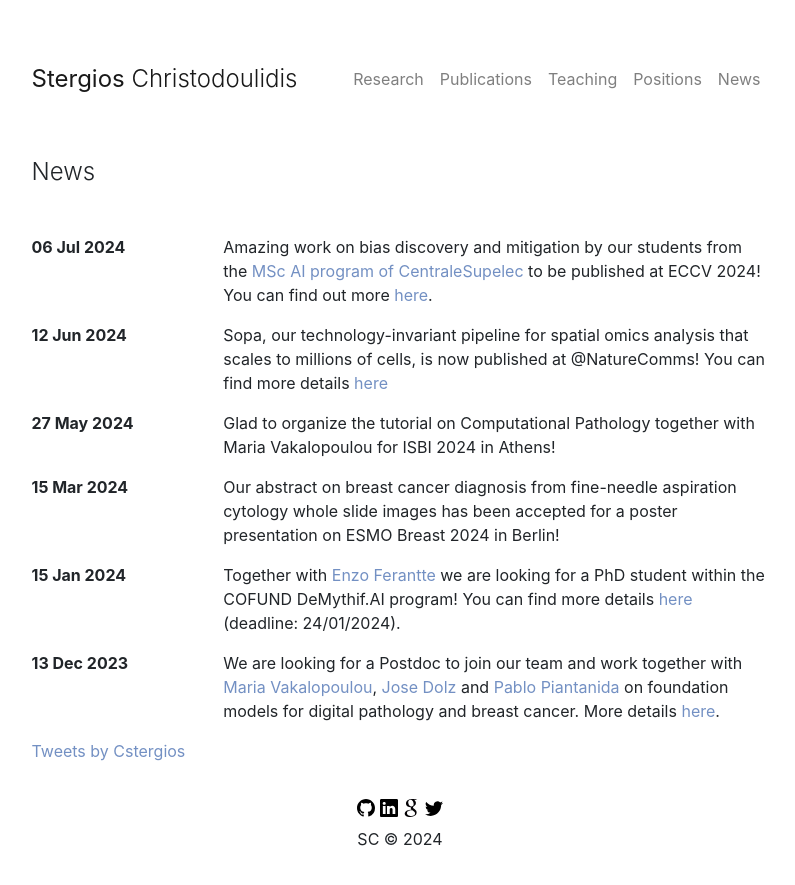
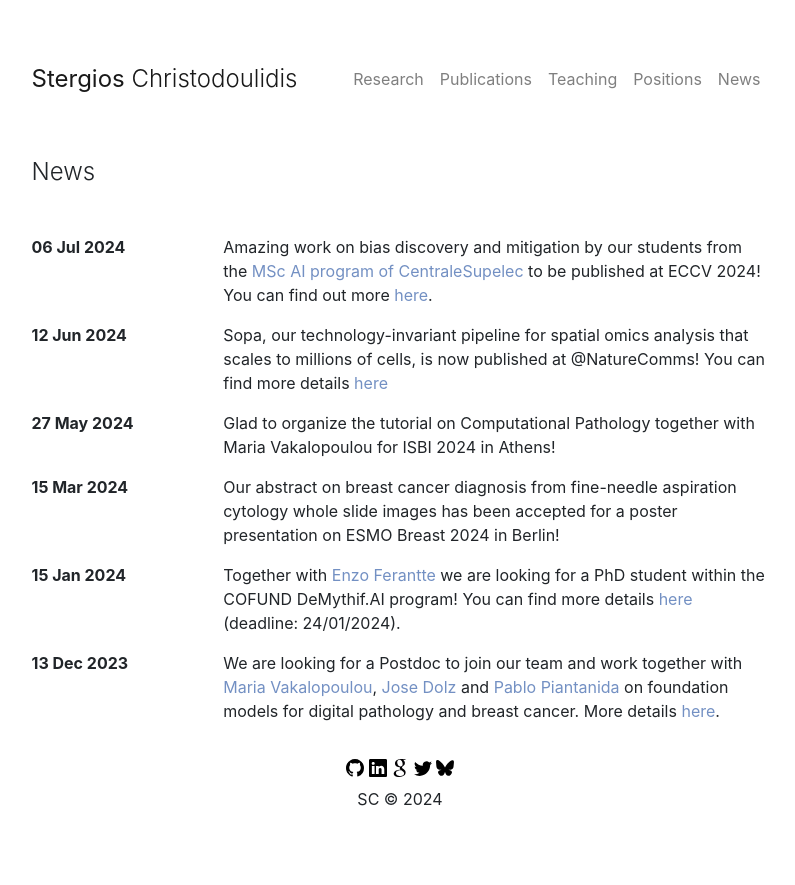
Before and after one commit to stergioc/stergioc.github.io, a Jekyll site: the page built from news.md, in a window 1280 px wide. Shown: the top 885 px of the page, without its empty margins (240-1035 px from the left). Built offline with Jekyll 4.4.1, drawn with Linux system fonts in a browser that asks for light colours; nearby versions of some CDN libraries; comment, search, counter and statistics services are not loaded.

Commit message:
added bsky links

```diff
--- a/_includes/footer.html
+++ b/_includes/footer.html
@@ -3,10 +3,16 @@
 
 
     <p class="p-10 m-2 text-center">
-        <a href="https://github.com/stergioc" target="_blank"><img src="/assets/img/github.svg" alt="Bootstrap" width="18" height="18" fill="#333"></a>
-        <a href="https://www.linkedin.com/in/stergioc/" target="_blank"><img src="/assets/img/linkedin.svg" alt="Bootstrap" width="18" height="18" fill="#333"></a>
-        <a href="https://scholar.google.com/citations?user=-h5w30sAAAAJ&hl=en" target="_blank"> <img src="/assets/img/scholar.svg" alt="Bootstrap" width="18" height="18" fill="#333"></a>
-        <a href="https://twitter.com/Cstergios" target="_blank"> <img src="/assets/img/twitter.svg" alt="Bootstrap" width="18" height="18" fill="#333"> </a>
+      <a href="https://github.com/stergioc" target="_blank"><img src="/assets/img/github.svg" alt="Bootstrap" width="18"
+          height="18" fill="#333"></a>
+      <a href="https://www.linkedin.com/in/stergioc/" target="_blank"><img src="/assets/img/linkedin.svg"
+          alt="Bootstrap" width="18" height="18" fill="#333"></a>
+      <a href="https://scholar.google.com/citations?user=-h5w30sAAAAJ&hl=en" target="_blank"> <img
+          src="/assets/img/scholar.svg" alt="Bootstrap" width="18" height="18" fill="#333"></a>
+      <a href="https://twitter.com/Cstergios" target="_blank"> <img src="/assets/img/twitter.svg" alt="Bootstrap"
+          width="18" height="18" fill="#333"> </a>
+      <a href="https://bsky.app/profile/stergioc.bsky.social" target="_blank"> <img src="/assets/img/Bluesky_Logo.svg"
+          alt="Bootstrap" width="18" height="18" fill="#333"> </a>
     </p>
 
     <p class="p-10 m-2 text-center">SC &copy; {{ site.time | date: '%Y' }}
--- a/news.md
+++ b/news.md
@@ -19,4 +19,13 @@ title: News
   {% endfor %}
 </div>
 
-<a class="twitter-timeline" href="https://twitter.com/Cstergios?ref_src=twsrc%5Etfw">Tweets by Cstergios</a> <script async src="https://platform.twitter.com/widgets.js" charset="utf-8"></script>
+<!-- <h1 class="mb-5 display-4" style="font-size: x-large;"> Social Feed </h1>
+
+  <script type="module" src="https://cdn.jsdelivr.net/npm/bsky-embed/dist/bsky-embed.es.js" async></script>
+  <bsky-embed
+    username="stergioc.bsky.social"
+    mode="dark"
+    limit="5"
+    load-more="true"
+  >
+  </bsky-embed> -->
```
Also changed, not shown: index.md (+8 -4 lines), assets/img/Bluesky_Logo.svg (added). Lines whose indentation alone changed are shown as unchanged.
